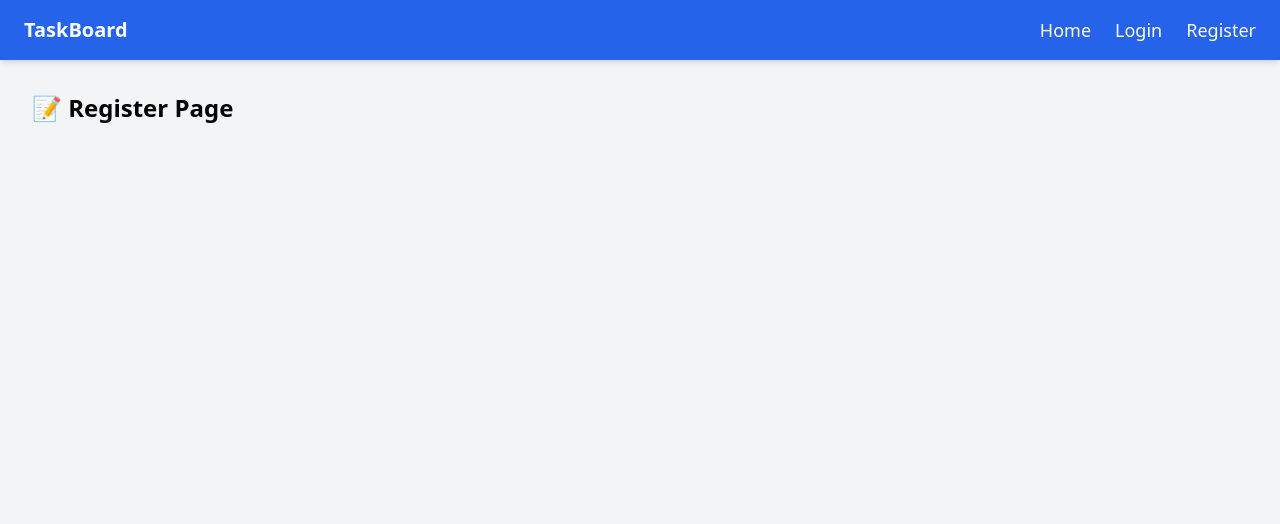
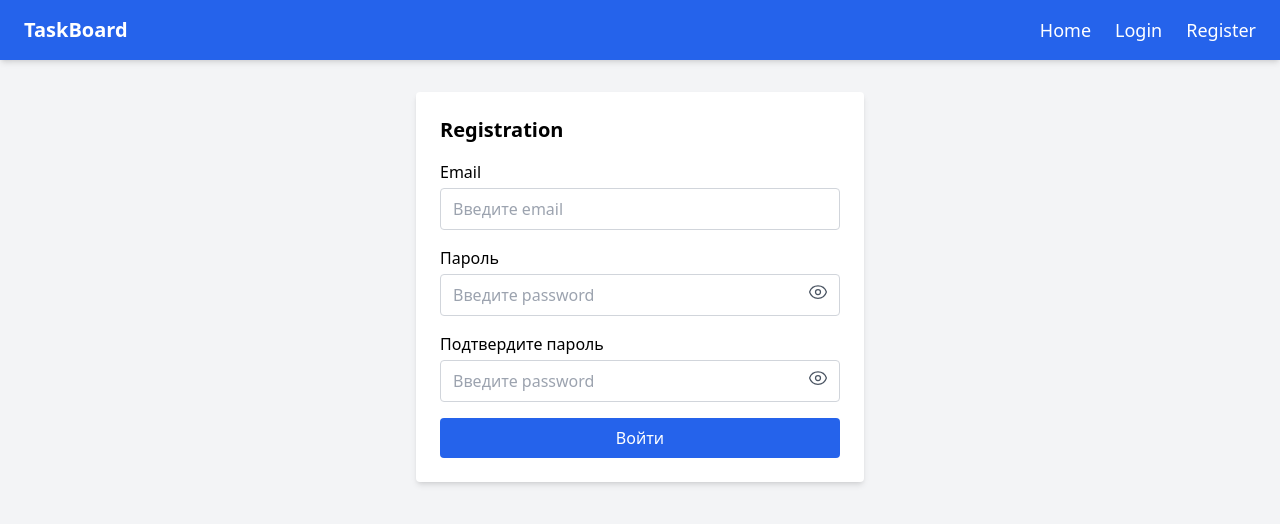
Before and after one commit to AlexsandrZolotarev/TaskBoard, a React (Vite) app: page /register in a window 1280 px wide. Shown: the top 524 px of the page. Built offline with nearby package versions, Linux system fonts and the light colour scheme.

Commit message:
feat(ui): add reusable InputField component with error and label support and add password visibility toggle with heroicons

```diff
--- a/package.json
+++ b/package.json
@@ -10,10 +10,14 @@
     "preview": "vite preview"
   },
   "dependencies": {
+    "@heroicons/react": "^2.2.0",
+    "@hookform/resolvers": "^5.0.1",
     "classnames": "^2.5.1",
     "react": "^19.1.0",
     "react-dom": "^19.1.0",
-    "react-router-dom": "^7.6.0"
+    "react-hook-form": "^7.56.3",
+    "react-router-dom": "^7.6.0",
+    "yup": "^1.6.1"
   },
   "devDependencies": {
     "@eslint/js": "^9.25.0",
--- /dev/null
+++ b/src/UI/InputField.tsx
@@ -0,0 +1,50 @@
+import React, { useState, type InputHTMLAttributes } from "react";
+import { EyeIcon, EyeSlashIcon } from '@heroicons/react/24/outline'
+
+interface InputFieldProps extends InputHTMLAttributes<HTMLInputElement>{
+    label:string,
+    error?: string
+}
+
+export const InputField: React.FC<InputFieldProps> = ({
+  label,
+  error,
+  className,
+  type,
+  ...inputProps
+}) => {
+  const [isPasswordVisible, setIsPasswordVisible] = useState(false)
+
+  const inputType = type === "password" && isPasswordVisible ? "text" : type
+
+  return (
+    <div className="space-y-1">
+      <label className="block font-medium">{label}</label>
+
+      <div className="relative">
+        <input
+          type={inputType}
+          {...inputProps}
+          className={`${className} border rounded px-3 py-2 w-full pr-10 ${
+            error ? "border-red-500" : "border-gray-300"
+          }`}
+        />
+
+        {type === "password" && (
+          <span
+            className="absolute right-3 top-2 cursor-pointer select-none"
+            onClick={() => setIsPasswordVisible((prev) => !prev)}
+          >
+            {isPasswordVisible ? (
+              <EyeSlashIcon className="w-5 h-5 text-gray-600" />
+            ) : (
+              <EyeIcon className="w-5 h-5 text-gray-600" />
+            )}
+          </span>
+        )}
+      </div>
+
+      {error && <p className="text-red-600 text-sm">{error}</p>}
+    </div>
+  )
+}
--- a/src/pages/Login.tsx
+++ b/src/pages/Login.tsx
@@ -1,5 +1,68 @@
-import React from 'react'
+import { useForm } from "react-hook-form";
+import { yupResolver } from "@hookform/resolvers/yup";
+import * as yup from "yup";
+
+const schema = yup.object({
+  email: yup.string().email("Некорректный email").required("Email обязателен"),
+  password: yup
+    .string()
+    .min(6, "Не менее 6 символов")
+    .required("Пароль обязателен"),
+});
+
+type LoginForm = yup.InferType<typeof schema>;
 
 export const Login = () => {
-  return <h2 className="text-2xl font-semibold">🔐 Login Page</h2>
-}
+  const {
+    register,
+    handleSubmit,
+    formState: { errors },
+  } = useForm<LoginForm>({
+    resolver: yupResolver(schema),
+  });
+
+  const onSubmit = (data: LoginForm) => {
+    console.log("Login data:", data);
+  };
+
+  return (
+    <div className="max-w-md mx-auto bg-white p-6 rounded shadow-md">
+      <h2 className="text-xl font-bold mb-4">Вход</h2>
+      <form onSubmit={handleSubmit(onSubmit)} className="space-y-4">
+        <div>
+          <label className="block mb-1 font-medium">Email</label>
+          <input
+            {...register("email")}
+            type="email"
+            autoComplete="email"
+            className={`w-full border rounded px-3 py-2 ${
+              errors.email ? "border-red-500" : "border-gray-300"
+            }`}
+          />
+          {errors.email && (
+            <p className="text-red-600 text-sm">{errors.email.message}</p>
+          )}
+        </div>
+
+        <div>
+          <label className="block mb-1 font-medium">Пароль</label>
+          <input
+            {...register("password")}
+            autoComplete="current-password"
+            type="password"
+            className={`w-full border rounded px-3 py-2 ${
+              errors.email ? "border-red-500" : "border-gray-300"
+            }`}
+          />
+          {errors.password && (
+            <p className="text-red-600 text-sm">{errors.password.message}</p>
+          )}
+        </div>
+
+        <button type="submit"  className="bg-blue-600 hover:bg-blue-700 text-white w-full py-2 rounded font-medium transition">
+          Войти
+        </button>
+      </form>
+    </div>
+  );
+};
--- a/src/pages/Register.tsx
+++ b/src/pages/Register.tsx
@@ -1,5 +1,71 @@
-import React from 'react'
+import { useForm } from "react-hook-form";
+import { yupResolver } from "@hookform/resolvers/yup";
+import * as yup from "yup";
+import { InputField } from "../UI/InputField";
+
+const schema = yup.object({
+  email: yup.string().email("Некорректный email").required("Email обязателен"),
+  password: yup
+    .string()
+    .min(6, "Пароль слишком короткий")
+    .required("Пароль обязателен"),
+  confirmPassword: yup
+    .string()
+    .oneOf([yup.ref("password")], "Пароли не совпадают")
+    .required("Подтвердите пароль"),
+});
+
+type RegisterForm = yup.InferType<typeof schema>;
 
 export const Register = () => {
-   return <h2 className="text-2xl font-semibold">📝 Register Page</h2>
-}
+  const {
+    register,
+    handleSubmit,
+    formState: { errors },
+  } = useForm<RegisterForm>({
+    resolver: yupResolver(schema),
+  });
+
+  const onSubmit = (data: RegisterForm) => {
+    console.log("Login data:", data);
+  };
+
+  return (
+    <div className="max-w-md mx-auto bg-white p-6 rounded shadow-md">
+      <h2 className="text-xl font-bold mb-4">Registration</h2>
+      <form onSubmit={handleSubmit(onSubmit)} className="space-y-4">
+        <InputField
+          label="Email"
+          type="email"
+          autoComplete="email"
+          placeholder="Введите email"
+          {...register("email")}
+          error={errors.email?.message}
+        />
+
+        <InputField
+          label="Пароль"
+          type="password"
+          autoComplete="current-password"
+          placeholder="Введите password"
+          {...register("password")}
+          error={errors.password?.message}
+        />
+        <InputField
+          label="Подтвердите пароль"
+          type="password"
+          autoComplete="current-password"
+          placeholder="Введите password"
+          {...register("confirmPassword")}
+          error={errors.confirmPassword?.message}
+        />
+        <button
+          type="submit"
+          className="bg-blue-600 hover:bg-blue-700 text-white w-full py-2 rounded font-medium transition"
+        >
+          Войти
+        </button>
+      </form>
+    </div>
+  );
+};
```
Also changed, not shown: 1 other file (tests, documents, lock files or other folders).
